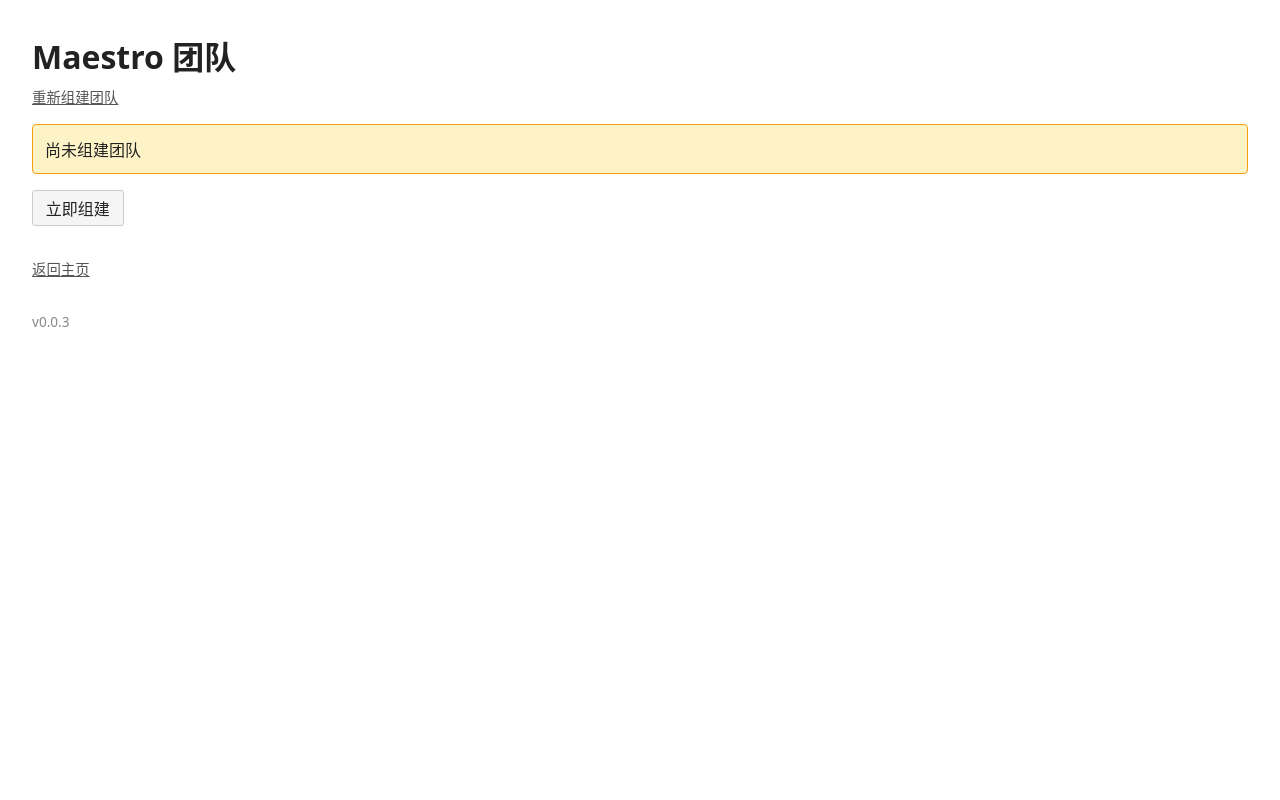
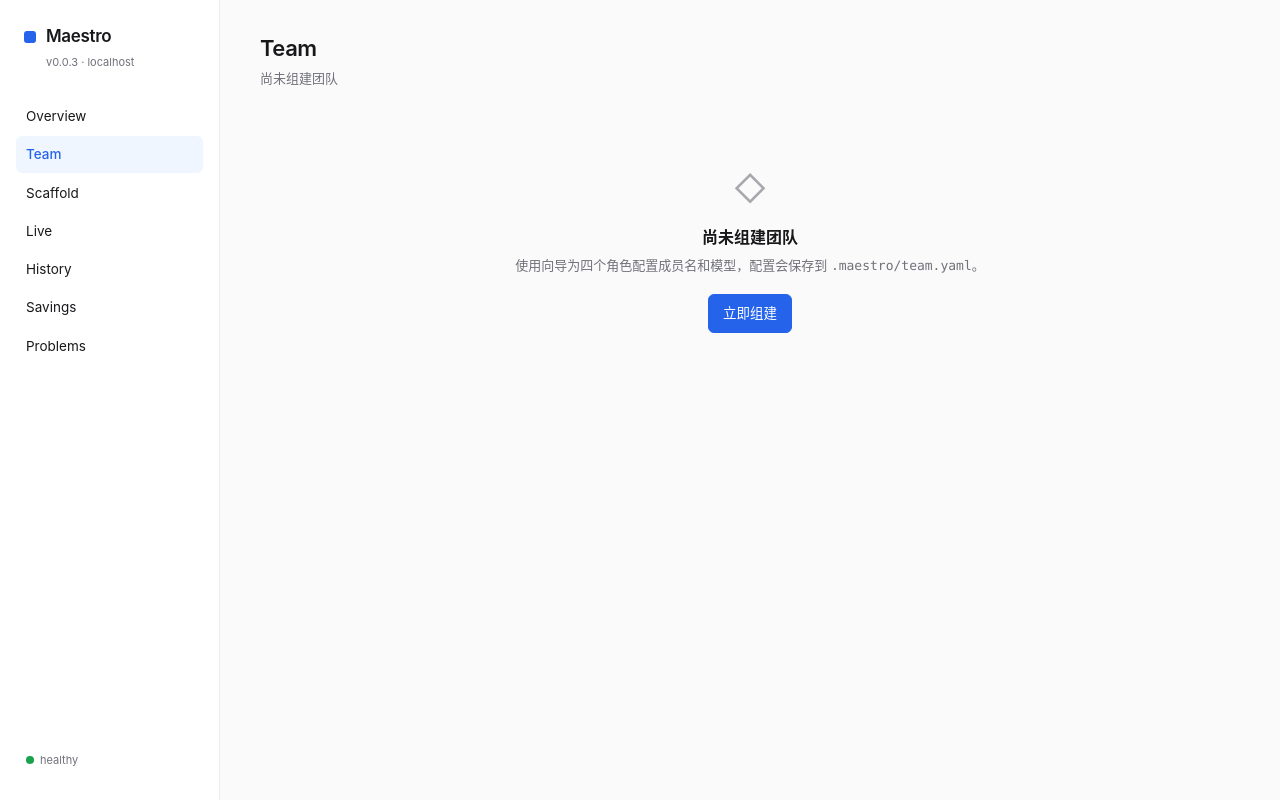
Before and after one commit to kmeng/maestro, a FastAPI app: page /team in a window 1280 px wide. Run offline with FastAPI, Linux system fonts and the light colour scheme.

Commit message:
feat: redesign /team-catalog to extend _base.html
Migrates team catalog page + per-row htmx fragment to the shared
design system. View uses .panel + .data-table; missing-state uses
.empty-state with a btn-primary CTA to /wizard; invalid-state uses
a red-bordered panel with the validation reason in a .mono pre.
Edit-mode row uses .field-input / .field-error and .btn /
.btn-primary buttons. htmx attributes preserved verbatim.
Backend (team_catalog.py) untouched. Existing
test_webui_team_catalog assertions patched to attribute-substring
match instead of full <input name="..."> opening tag.

Refs #93

Co-authored-by: claude-opus <noreply@anthropic.com>
Co-authored-by: deepseek-coder <noreply@deepseek.com>

```diff
--- a/maestro/webui/templates/team_catalog.html
+++ b/maestro/webui/templates/team_catalog.html
@@ -1,52 +1,39 @@
-<!DOCTYPE html>
-<html lang="zh-CN">
-<head>
-  <meta charset="UTF-8">
-  <title>Maestro 团队</title>
-  <script src="/static/vendor/htmx.min.js"></script>
-  <style>
-    body { font-family: system-ui, "Noto Sans CJK SC", sans-serif; margin: 2rem; color: #222; }
-    h1 { margin-bottom: 0.5rem; }
-    .link-secondary { font-size: 0.9rem; color: #555; }
-    .banner { background: #fef3c7; border: 1px solid #f59e0b; padding: 0.75rem; margin: 1rem 0; border-radius: 4px; }
-    .banner-error { background: #fee2e2; border-color: #ef4444; color: #b91c1c; }
-    .reason { background: #f9fafb; padding: 1rem; white-space: pre-wrap; font-family: monospace; }
-    table { border-collapse: collapse; width: 100%; margin: 1rem 0; }
-    th, td { padding: 0.5rem 0.75rem; text-align: left; border-bottom: 1px solid #ddd; }
-    .muted { color: #999; }
-    input { padding: 0.25rem; }
-    .field-error { color: #ef4444; display: block; font-size: 0.85rem; margin-top: 0.25rem; }
-    button, .button { margin-right: 0.35rem; cursor: pointer; padding: 0.3em 0.8em; border: 1px solid #ccc; background: #f5f5f5; border-radius: 3px; text-decoration: none; color: inherit; display: inline-block; }
-    @media (prefers-color-scheme: dark) {
-      body { background: #1a1a1a; color: #eee; }
-      .reason { background: #2a2a2a; }
-      th, td { border-bottom-color: #444; }
-      button, .button { background: #333; border-color: #555; color: #eee; }
-    }
-  </style>
-</head>
-<body>
-  <header>
-    <h1>Maestro 团队</h1>
-    <a href="/wizard" class="link-secondary">重新组建团队</a>
-  </header>
+{% extends "_base.html" %}
+{% set nav_active = "team" %}
+{% block title %}Team{% endblock %}
+{% block content %}
+  <h1 class="page-h1">Team</h1>
+  <div class="page-sub">
+    {% if missing %}尚未组建团队
+    {% elif invalid %}team.yaml 配置无效，请通过向导修复
+    {% else %}4 roles + architect (主会话, 不可配置){% endif %}
+  </div>
 
   {% if missing %}
-    <div class="banner">尚未组建团队</div>
-    <a href="/wizard" class="button">立即组建</a>
+    <div class="empty-state">
+      <div class="empty-icon">◇</div>
+      <div class="empty-title">尚未组建团队</div>
+      <div class="empty-body">使用向导为四个角色配置成员名和模型，配置会保存到 <span class="mono">.maestro/team.yaml</span>。</div>
+      <p style="margin-top: 18px;"><a href="/wizard" class="btn btn-primary">立即组建</a></p>
+    </div>
   {% elif invalid %}
-    <div class="banner banner-error">team.yaml 配置无效，请通过向导修复</div>
-    <pre class="reason">{{ invalid_reason }}</pre>
-    <a href="/wizard" class="button">重新组建</a>
+    <section class="panel" style="border-color: var(--red);">
+      <header class="panel-h">
+        <h2 class="panel-title" style="color: var(--red);">配置无效</h2>
+      </header>
+      <pre class="mono" style="white-space: pre-wrap; background: #fafafa; padding: 12px; border-radius: var(--radius-sm); font-size: 12px;">{{ invalid_reason }}</pre>
+      <p style="margin-top: 12px;"><a href="/wizard" class="btn btn-primary">重新组建</a></p>
+    </section>
   {% else %}
-    <table id="team-catalog-table">
+    <section class="panel">
+      <table class="data-table" id="team-catalog-table">
         <thead>
           <tr><th>角色</th><th>成员名</th><th>模型</th><th></th></tr>
         </thead>
         <tbody>
           <tr id="row-architect" class="row-architect">
             <td>架构师 / Architect</td>
-          <td colspan="2">你的 Claude Code 主会话</td>
+            <td colspan="2" class="muted">你的 Claude Code 主会话</td>
             <td><span class="muted">不可配置</span></td>
           </tr>
           {% for role in role_order %}
@@ -56,14 +43,6 @@
           {% endfor %}
         </tbody>
       </table>
+    </section>
   {% endif %}
-
-  <p style="margin-top: 2rem;">
-    <a href="/" class="link-secondary">返回主页</a>
-  </p>
-
-  <footer style="margin-top: 2rem;">
-    <p style="font-size: 0.85rem; color: #888;">v{{ version }}</p>
-  </footer>
-</body>
-</html>
+{% endblock %}
```
Also changed, not shown: maestro/webui/templates/team_catalog_row.html (+6 -6 lines), tests/test_webui_team_catalog.py (+8 -4 lines), tests/test_webui_team_catalog_redesign.py (added, +60 -0 lines). Lines whose indentation alone changed are shown as unchanged.
